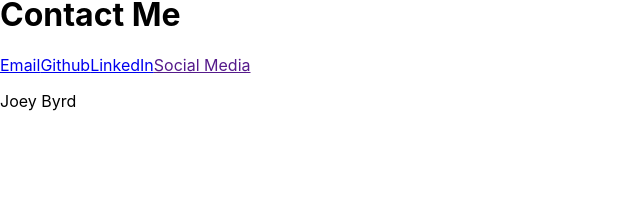
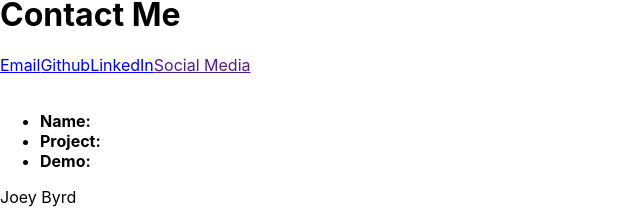
Before and after one commit to Joeybooo/joey-byrd-portfolio, a React (Create React App) app: page / in a window 1280 px wide. Shown: the part 861-1081 px from the top of the page, without its empty margins (0-640 px from the left). Before the commit the page ends 988 px from the top, so only its background shows below. Built offline with nearby package versions, Linux system fonts and the light colour scheme.

Commit message:
added portfolio start forgot to put in seperate branch

```diff
--- a/src/App.js
+++ b/src/App.js
@@ -6,6 +6,7 @@ import Footer from './components/Footer'
 import Contact from './components/Contact';
 import Nav from './components/Nav';
 import Homepage from './components/Homepage';
+import Portfolio from './components/Portfolio';
 
 function App() {
   return (
@@ -16,6 +17,7 @@ function App() {
         <Homepage></Homepage>
         <About></About>
         <Contact></Contact>
+        <Portfolio></Portfolio>
         <Footer></Footer>
       </main>
     </div>
--- /dev/null
+++ b/src/components/Portfolio.js
@@ -0,0 +1,26 @@
+import React from "react";
+
+function Portfolio() {
+    return (
+        <div className="card port-card">
+            <div className="img-container">
+                <img></img>
+            </div>
+            <div className="content">
+                <ul>
+                    <li>
+                        <strong>Name:</strong> {}
+                    </li>
+                    <li>
+                        <strong>Project:</strong> {}
+                    </li>
+                    <li>
+                        <strong>Demo:</strong> {}
+                    </li>
+                </ul>
+            </div>
+        </div>
+    );
+}
+
+export default Portfolio;
```
